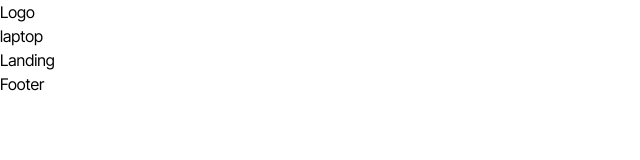
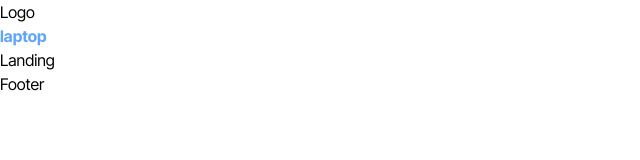
Before and after one commit to Lindrit-Sulaj/Architecture, a React (Vite) app: page / in a window 1280 px wide. Shown: the top 160 px of the page, without its empty margins (0-640 px from the left). Built offline with nearby package versions, Linux system fonts and the light colour scheme.

Commit message:
screen breakpoints

```diff
--- a/src/components/Navbar.jsx
+++ b/src/components/Navbar.jsx
@@ -8,7 +8,7 @@ const Navbar = () => {
     <nav>
       <h1 className="logo">Logo</h1>
 
-      <p>{breakpoint}</p>
+      <p className='font-bold tablet:text-red-600 laptop:text-blue-400 desktop:text-green-500'>{breakpoint}</p>
     </nav>
   )
 }
--- a/src/hooks/useMediaQuery.js
+++ b/src/hooks/useMediaQuery.js
@@ -3,8 +3,8 @@ import { useEffect, useMemo, useState } from "react"
 const screenBreakpoints = {
   mobile: 0,
   tablet: 700,
-  laptop: 1280,
-  desktop: 1536
+  laptop: 1100,
+  desktop: 1420
 }
 
 export const useMediaQuery = () => {
--- a/tailwind.config.cjs
+++ b/tailwind.config.cjs
@@ -5,6 +5,11 @@ module.exports = {
     "./src/**/*.{js,ts,jsx,tsx}",
   ],
   theme: {
+    screens: {
+      'tablet': '700px',
+      'laptop': '1100px',
+      'desktop': '1420px'
+    },
     extend: {},
   },
   plugins: [],
```
